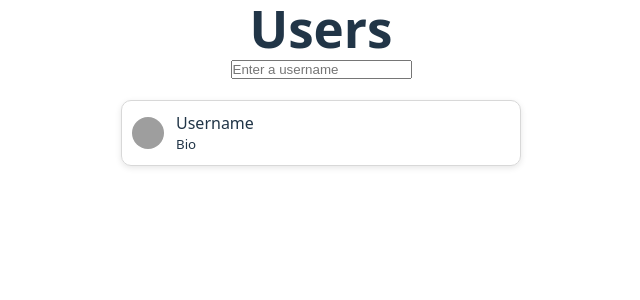
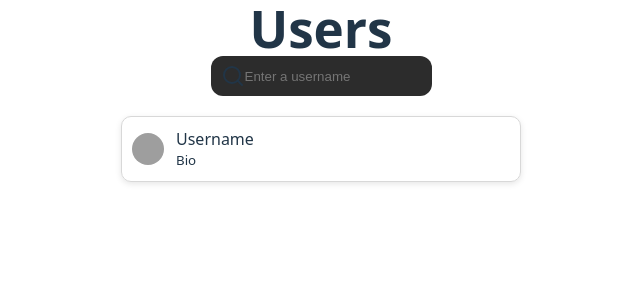
Before and after one commit to jhernandez4/embed-search-frontend, a React (Vite) app: page / in a window 1280 px wide. Shown: the top 300 px of the page, without its empty margins (319-959 px from the left). Built offline with nearby package versions, Linux system fonts and the light colour scheme; grey boxes are pictures that could not be loaded.

Commit message:
feat(app.jsx): add search bar styling

```diff
--- a/src/App.css
+++ b/src/App.css
@@ -7,6 +7,26 @@
 * {
   margin: 0;
   padding: 0;
+}
+
+.user-search-bar {
+  display: flex;
+  justify-content: start;
+  align-items: center;
+  height: 40px;
+  background-color: rgb(44, 44, 44);
+  padding: 10px;
+  border-radius: 12px;
+}
+
+input {
+  height: 40px;
+  border: none;
+  background-color: transparent;
+}
+
+input:focus {
+  outline: none;
 }
 
 .users-page {
--- a/src/App.jsx
+++ b/src/App.jsx
@@ -1,11 +1,13 @@
 import { useState } from 'react'
 import './App.css'
+import { Search } from 'lucide-react'
 
 function App() {
   return (
     <div className="users-page">
       <h1>Users</h1>
       <div className="user-search-bar">
+        <Search/>
         <input placeholder='Enter a username'/>
       </div>
       <ul className="user-list">
```
